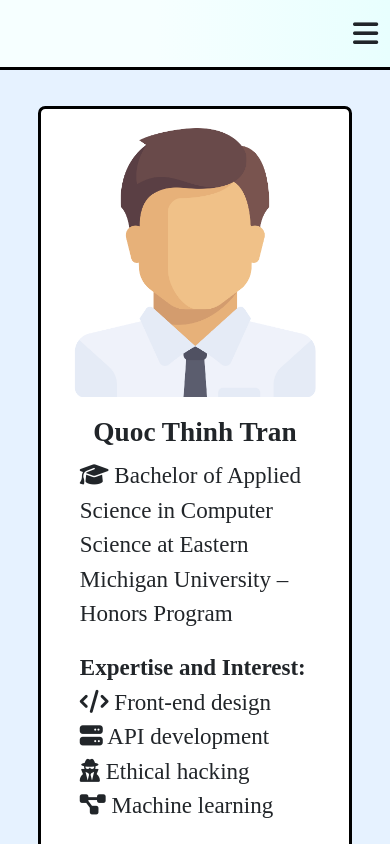
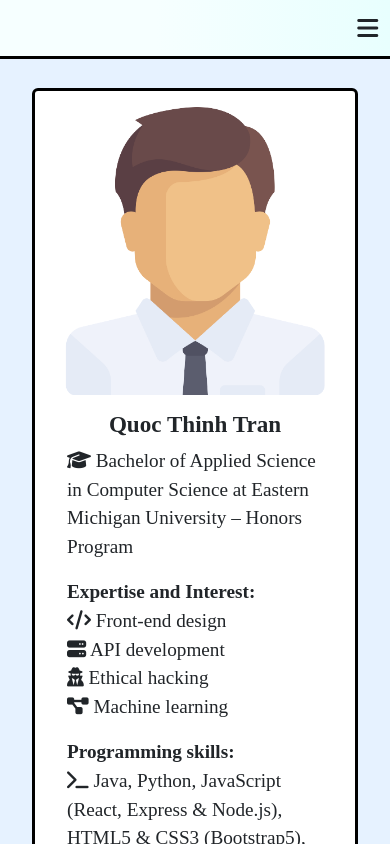
Before and after one commit to mtran05/personal-website, a React (Create React App) app: page /academic in a window 390 px wide. Shown: the top 844 px of the page. Built offline with nearby package versions, Linux system fonts and the light colour scheme; a web font is replaced by a local one.

Commit message:
mobile again

```diff
--- a/src/StyleSheets/small.css
+++ b/src/StyleSheets/small.css
@@ -16,6 +16,10 @@
 }
 
 @media only screen and (max-width: 560px) {
+    :root {
+        font-size: 1rem;
+    }
+
     #academic table.table {
         font-size: 80%;
     }
```
